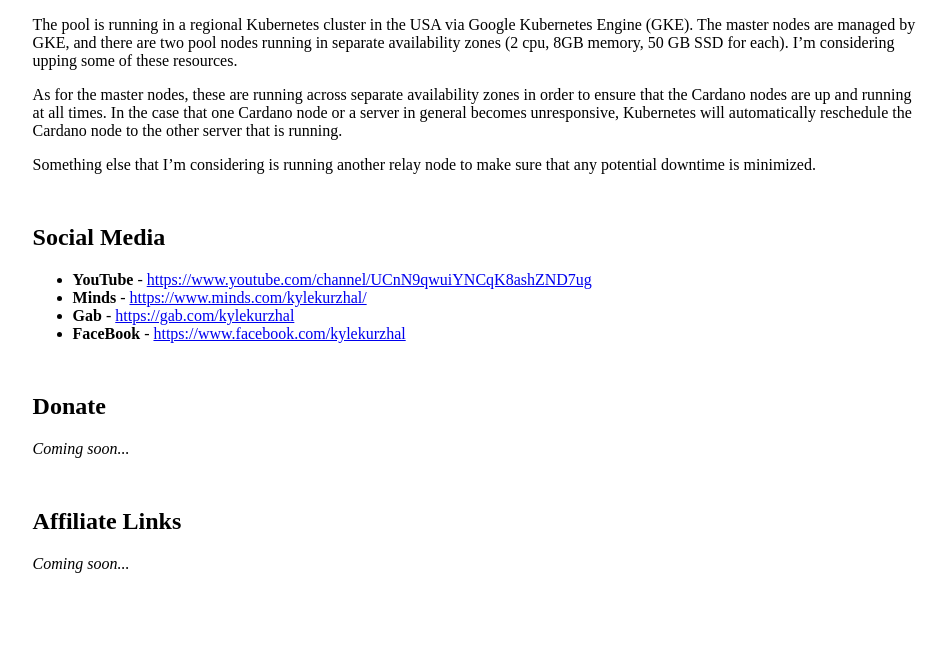
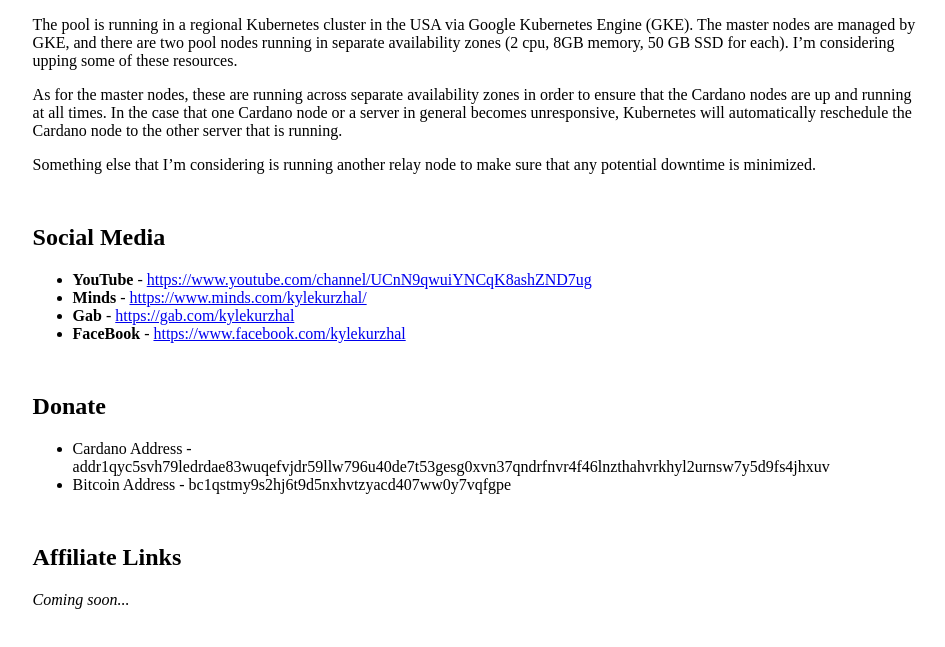
Before and after one commit to kkurzhal/kkurzhal.github.io, a plain HTML site: page index.html in a window 1280 px wide. Shown: the part 1128-1775 px from the top of the page, without its empty margins (165-1110 px from the left). Drawn offline with Linux system fonts and the light colour scheme.

Commit message:
Adding crypto donation addresses.

```diff
--- a/index.html
+++ b/index.html
@@ -78,7 +78,10 @@
 	    </section>
 	    <section>
 		<h2>Donate</h2>
-		<i>Coming soon...</i>
+		<ul>
+		    <li>Cardano Address - addr1qyc5svh79ledrdae83wuqefvjdr59llw796u40de7t53gesg0xvn37qndrfnvr4f46lnzthahvrkhyl2urnsw7y5d9fs4jhxuv</li>
+		    <li>Bitcoin Address - bc1qstmy9s2hj6t9d5nxhvtzyacd407ww0y7vqfgpe</li>
+		</ul>
 	    </section>
 	    <section>
 		<h2>Affiliate Links</h2>
```
